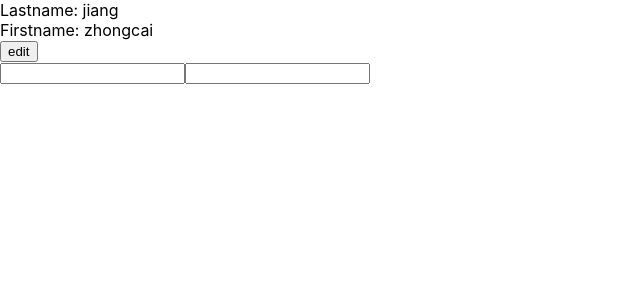
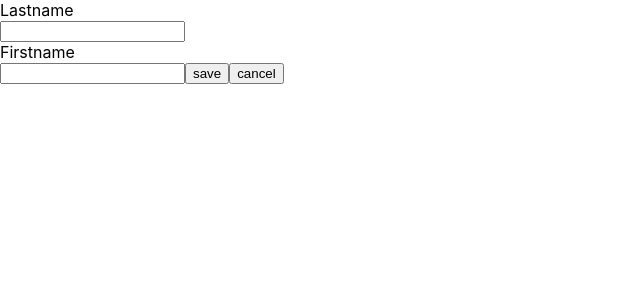
Before and after one commit to CUNY-2X-TTP-2020/react-form-edit, a React (Create React App) app: page / in a window 1280 px wide. Both pictures are taken after a click on the button "edit". Shown: the top 300 px of the page, without its empty margins (0-640 px from the left). Built offline with nearby package versions, Linux system fonts and the light colour scheme.

Commit message:
from create

```diff
--- a/src/components/NameForm.js
+++ b/src/components/NameForm.js
@@ -6,48 +6,69 @@ class NameForm extends Component{
         this.state = {
             Fname: "zhongcai",
             Lname: "jiang",
+            show:false,
         }
     }
-    handleChange=(event)=>{
-        this.setState({name:event.target.value})
-    }
+    // handleChange=(event)=>{
+    //     this.setState({name:event.target.value})
+    // }
     handleSubmit = (event) => {
+
       event.preventDefault();
+      console.log("1212")
       //this.props.onSubmit(this.state.Lname);
        this.setState({
         Fname:event.target.firstname.value,
-        Lname:event.target.lastname.value
+        Lname:event.target.lastname.value,
+        show:false,
       })
+
+    };
+    showchange=() => {
+      this.state.show?
+      this.setState({show:false})
+      :this.setState({show:true})
     };
     render() {
         return (
-          <>
+          <div>
 
-            <div>Lastname: {this.state.Lname}</div>
-            <div>Firstname: {this.state.Fname}</div>
-            <button >edit</button>
+            {
+              this.state.show?
+              (
                  <form onSubmit={this.handleSubmit}>
+                 <div>Lastname</div>
                   <input
                     type="text"
                     name="lastname"
-               onChange={this.handleChange}
+                  //onChange={this.handleChange}
                    // value={this.state.Lname}
                   >
-
                   </input>
-
+                 <div>Firstname</div>
                   <input
                   type="text"
                   name="firstname"
-              onChange={this.handleChange}
+                   //onChange={this.handleChange}
                    //value={this.state.Fname}
                   >
+                </input>
+                <button type="submit">save</button>
+                <button  onClick={this.showchange}>cancel</button>
+                </form>
 
-           </input>
+              ):(
+                <div>
+                <div>Lastname: {this.state.Lname}</div>
+                <div>Firstname: {this.state.Fname}</div>
+                <button onClick={this.showchange}>edit</button>
+                </div>
 
+              )
 
-           </form>
-          </>
+            }
+
+          </div>
         );
       }
 
```
Lines whose indentation alone changed are shown as unchanged.
